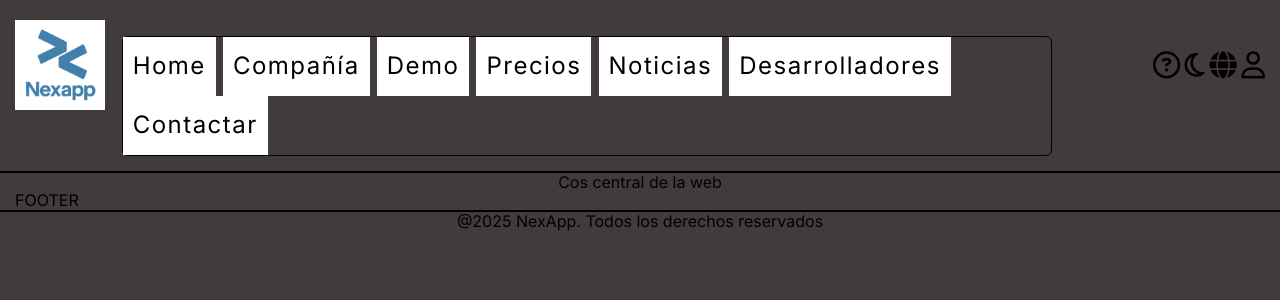
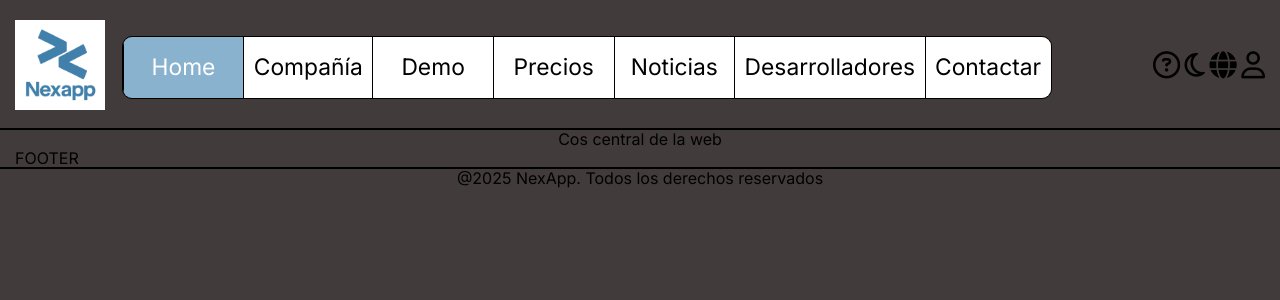
Before and after one commit to KMoran00/ACTS_2DAW, a PHP site: page / in a window 1280 px wide. Shown: the top 300 px of the page. Run offline with PHP 8.4, Linux system fonts and the light colour scheme; some libraries are stand-ins or nearby versions.

Commit message:
colocación mucho mejor header

```diff
--- a/DIW/HF_WEB_MAQUETACIO/css/estilsmeus.css
+++ b/DIW/HF_WEB_MAQUETACIO/css/estilsmeus.css
@@ -18,24 +18,24 @@ header {
 .optLinks ul {
     margin: 0;
     padding: 0;
-    font-size: 20px;
-    line-height: 58px;
-    letter-spacing: 0.074em;
+    line-height: 40px;
+    font-size: 19px;
     margin-top: 16px;
 
-    border-radius: 6px;
-    border: solid black 1px;
+    display: flex;
+    border-radius: 10px;
+    border: 1px solid black;
+    overflow: hidden;
 
 }
 
 .optLinks ul li {
     list-style: none;
-    display: inline-block;
+    flex: 1;
+    text-align: center;
     background-color: white;
-    padding-left: 0.5em;
-    padding-right: 0.5em;
-
-
+    padding: 0.5em 0.5em;
+    border-left: 1px solid black;
 }
 
 .optLinks ul li a {
@@ -53,18 +53,26 @@ header {
     margin-top: 30px;
 }
 
-/*---------------------------------------------------------*/
+/*--------------------EFECTES/CONFIG--------------------------*/
 
 /* Efecte blau quan pases per la opció */
 .optLinks ul li:hover {
     background-color: #89b2ce;
 
 }
+
 .optLinks ul li a:hover {
     color: white;
 }
 
+/* Efecte de la primera opció */
+.optLinks ul li:first-child {
+    background-color: #89b2ce;
+}
 
+.optLinks ul li:first-child a {
+    color: white;
+}
 
 /* Estil per als hr més gruixos */
 .hrGros {
```
